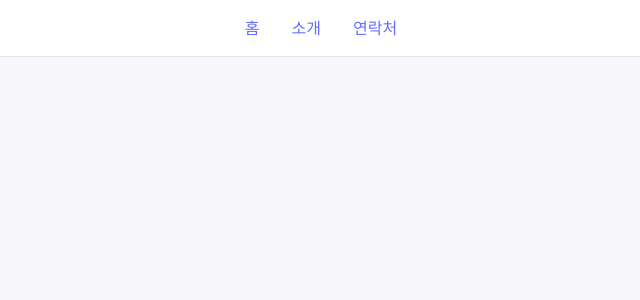
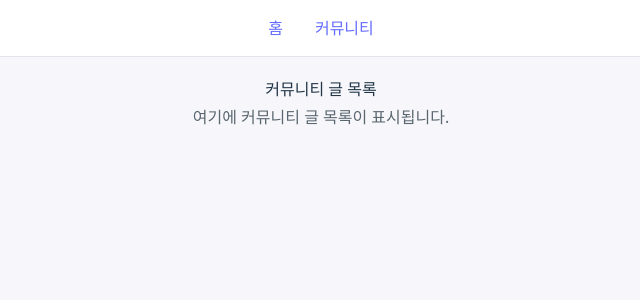
Before and after one commit to winverse/codeit-fs-react-router, a React (Vite) app in the folder 02-nested-routes/: page /community in a window 1280 px wide. Before the commit this address had no page. Shown: the top 300 px of the page, without its empty margins (319-959 px from the left). Built offline with nearby package versions, Linux system fonts and the light colour scheme.

Commit message:
feat: 02-nested-routes

```diff
--- a/02-nested-routes/src/App.jsx
+++ b/02-nested-routes/src/App.jsx
@@ -1,27 +1,15 @@
-import { Routes, Route, Link } from 'react-router';
-import styles from './App.module.css';
+import { Routes, Route } from 'react-router';
 import { HomePage } from './features/home/HomePage';
-import { AboutPage } from './features/about/AboutPage';
-import { ContactPage } from './features/contact/ContactPage';
+import { CommunityPage } from './features/community/CommunityPage';
+import { HomeLayout } from './layouts/HomeLayout/HomeLayout';
 
 export function App() {
   return (
-    <div className={styles.app}>
-      <header>
-        <nav>
-          <Link to="/">홈</Link>
-          <Link to="/about">소개</Link>
-          <Link to="/contact">연락처</Link>
-        </nav>
-      </header>
-
-      <main>
-        <Routes>
-          <Route path="/" element={<HomePage />} />
-          <Route path="/about" element={<AboutPage />} />
-          <Route path="/contact" element={<ContactPage />} />
-        </Routes>
-      </main>
-    </div>
+    <Routes>
+      <Route path="/" element={<HomeLayout />}>
+        <Route index={true} element={<HomePage />} />
+        <Route path="community" element={<CommunityPage />} />
+      </Route>
+    </Routes>
   );
 }
--- /dev/null
+++ b/02-nested-routes/src/features/community/CommunityNavbar/CommunityNavbar.module.css
@@ -0,0 +1,23 @@
+/* Shared page styling using CSS nesting */
+.page {
+  text-align: center; /* 가운데 정렬 */
+
+  h1,
+  h2,
+  h3 {
+    margin: 0 0 0.75rem;
+  }
+
+  p {
+    margin: 0;
+    color: #5b6770;
+  }
+
+  /* If a section-level nav exists inside a page (e.g., CommunityPage) */
+  nav {
+    display: flex;
+    justify-content: center; /* 가운데 정렬 */
+    gap: 1rem;
+    padding: 1rem 0;
+  }
+}
--- /dev/null
+++ b/02-nested-routes/src/features/community/CommunityNavbar/index.js
@@ -0,0 +1 @@
+export * from './CommunityNavbar';
--- /dev/null
+++ b/02-nested-routes/src/features/community/CommunityPage/CommunityPage.jsx
@@ -0,0 +1,10 @@
+import styles from './CommunityPage.module.css';
+
+export function CommunityPage() {
+  return (
+    <div className={styles.page}>
+      <h3>커뮤니티 글 목록</h3>
+      <p>여기에 커뮤니티 글 목록이 표시됩니다.</p>
+    </div>
+  );
+}
--- /dev/null
+++ b/02-nested-routes/src/features/community/CommunityPage/CommunityPage.module.css
@@ -0,0 +1,23 @@
+/* Shared page styling using CSS nesting */
+.page {
+  text-align: center; /* 가운데 정렬 */
+
+  h1,
+  h2,
+  h3 {
+    margin: 0 0 0.75rem;
+  }
+
+  p {
+    margin: 0;
+    color: #5b6770;
+  }
+
+  /* If a section-level nav exists inside a page (e.g., CommunityPage) */
+  nav {
+    display: flex;
+    justify-content: center; /* 가운데 정렬 */
+    gap: 1rem;
+    padding: 1rem 0;
+  }
+}
--- /dev/null
+++ b/02-nested-routes/src/features/community/CommunityPage/index.js
@@ -0,0 +1 @@
+export * from './CommunityPage';
--- /dev/null
+++ b/02-nested-routes/src/layouts/HomeLayout/HomeLayout.jsx
@@ -0,0 +1,27 @@
+import { NavLink, Outlet } from 'react-router';
+import styles from './HomeLayout.module.css';
+
+export function HomeLayout() {
+  return (
+    <div className={styles.app}>
+      <nav>
+        <NavLink
+          to="/"
+          className={({ isActive }) => (isActive ? 'active' : '')}
+        >
+          홈
+        </NavLink>
+        <NavLink
+          to="/community"
+          className={({ isActive }) => (isActive ? 'active' : '')}
+        >
+          커뮤니티
+        </NavLink>
+      </nav>
+
+      <main>
+        <Outlet />
+      </main>
+    </div>
+  );
+}
--- /dev/null
+++ b/02-nested-routes/src/layouts/HomeLayout/HomeLayout.module.css
@@ -0,0 +1,42 @@
+/* Theming via CSS custom properties and modern CSS nesting */
+:root {
+  --bg: #f7f7fb;
+  --border: #e3e3ee;
+  --primary: #646cff;
+  --text: #213547;
+}
+
+.app {
+  color: var(--text);
+  background: var(--bg);
+  min-height: 100vh;
+
+  nav {
+    padding: 1rem;
+    background: #fff;
+    border-bottom: 1px solid var(--border);
+
+    display: flex;
+    justify-content: center; /* 가운데 정렬 */
+    gap: 1rem;
+
+    a {
+      color: var(--primary);
+      font-weight: 600;
+      padding: 0.25rem 0.5rem;
+      border-radius: 6px;
+      transition: background-color 0.2s ease;
+
+      &:hover {
+        background: #eef0ff; /* light primary */
+      }
+    }
+  }
+
+  main {
+    padding: 1.5rem;
+    max-width: 960px;
+    margin: 0 auto; /* 가운데 정렬 */
+    text-align: center; /* 컨텐츠 가운데 정렬 */
+  }
+}
--- /dev/null
+++ b/02-nested-routes/src/layouts/HomeLayout/index.js
@@ -0,0 +1 @@
+export { Layout } from './Layout';
```
Also changed, not shown: 02-nested-routes/src/features/community/CommunityNavbar/CommunityNavbar.jsx (added, +16 -0 lines).
